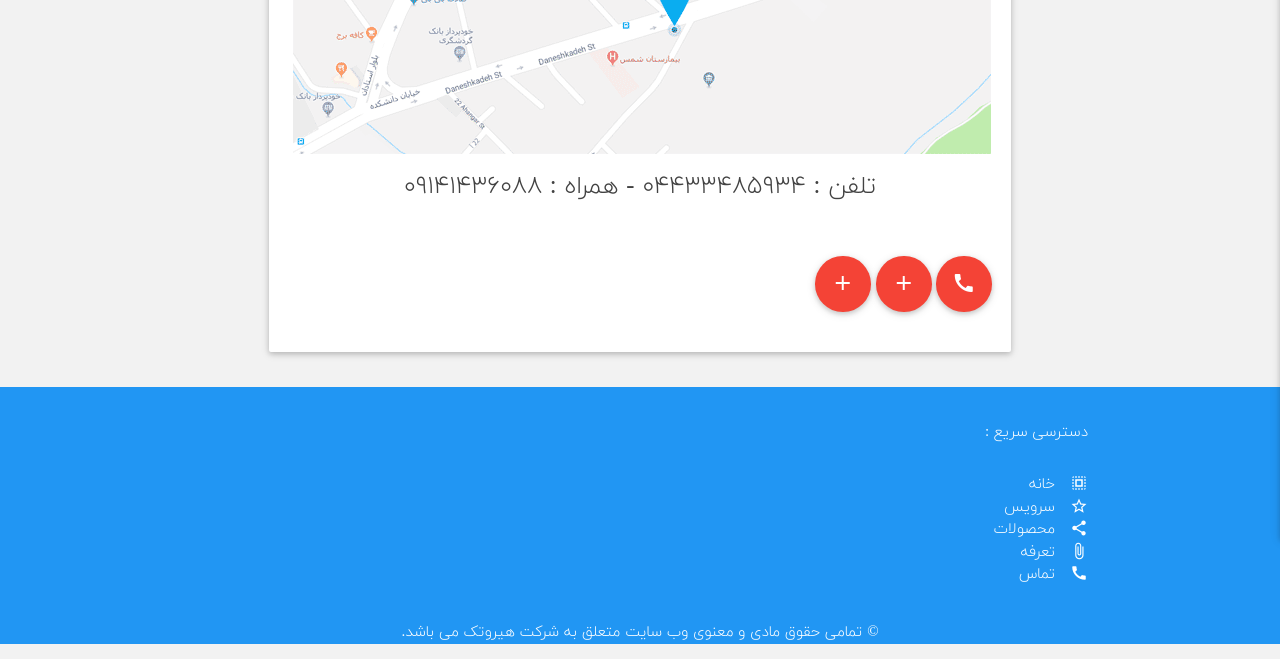
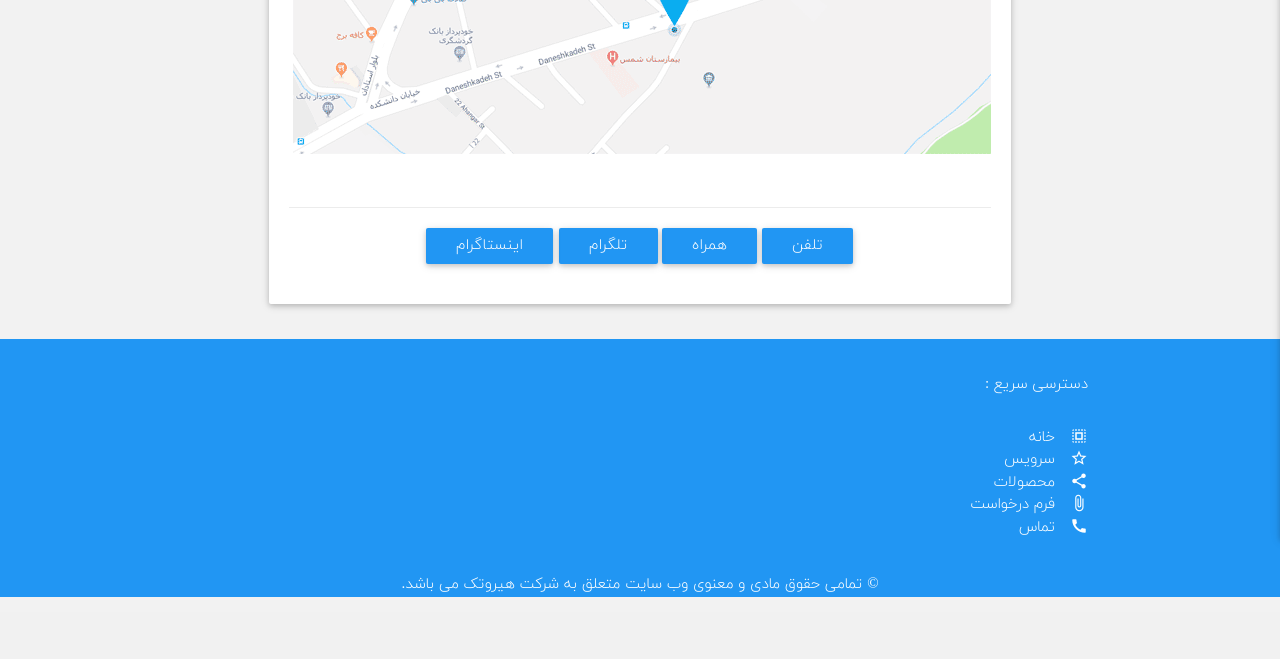
Before and after one commit to nim4karimi/herotek, a Django app: page /contact/ in a window 1280 px wide. Shown: the part 321-980 px from the top of the page. After the commit the page ends 918 px from the top, so only its background shows below. Run offline with Django 3.2, Linux system fonts and the light colour scheme; some libraries are stand-ins or nearby versions.

Commit message:
FiXedSome

```diff
--- a/app/templates/app/contact.html
+++ b/app/templates/app/contact.html
@@ -5,27 +5,17 @@
             <div class="card hoverable">
                 <div class="card-stacked ">
                     <div class="card-content ">
-                            <img class="responsive-img" src="{% static 'app/img/contact.png' %}">
+                        <img class="responsive-img" src="{% static 'app/img/contact.png' %}">
                         <br>
-                        <h5 class="grey-text text-darken-3 center-align">تلفن : ۰۴۴۳۳۴۸۵۹۳۴  -  همراه : ۰۹۱۴۱۴۳۶۰۸۸</h5>
+                        <!-- <h5 class="grey-text text-darken-3 center-align">تلفن : ۰۴۴۳۳۴۸۵۹۳۴ - همراه : ۰۹۱۴۱۴۳۶۰۸۸</h5> -->
                         <br>
                         <br>
-                        <div class="row center-align">
-                            <div class="col">
-                                    <a class="btn-floating btn-large waves-effect waves-light red"><i class="material-icons">call</i></a>
-                                    <a class="btn-floating btn-large waves-effect waves-light red"><i class="material-icons">add</i></a>
-                                    <a class="btn-floating btn-large waves-effect waves-light red"><i class="material-icons">add</i></a>
-
-                            </div>
+                        <div class="center-btn center-align card-action">
+                            <a href="tel:00984433485934" class="btn waves-effect waves-light blue white-text">تلفن</a>
+                            <a href="tel:00989141436088" class="btn waves-effect waves-light blue white-text">همراه</a>
+                            <a href="#" class="btn waves-effect waves-light blue white-text">تلگرام</a>
+                            <a href="#" class="btn waves-effect waves-light blue white-text">اینستاگرام</a>
                         </div>
-                        <!-- <div class="row">
-                            <div class="col ">
-                                <p> تلگرام</p>
-                            </div>
-                            <div class="col">
-                                <p> اینستاگرام </p>
-                            </div>
-                        </div> -->
                     </div>
                     <!-- <div class="card-action">
                         <a href="#">This is a link</a>
--- a/app/templates/app/include/_footer.html
+++ b/app/templates/app/include/_footer.html
@@ -21,8 +21,8 @@
                             <i class="material-icons right tinn">share</i> محصولات</a>
                     </li>
                     <li>
-                        <a href="{% url 'price' %}">
-                            <i class="material-icons right tinn">attach_file</i> تعرفه</a>
+                        <a href="{% url 'req' %}">
+                            <i class="material-icons right tinn">attach_file</i> فرم درخواست</a>
                     </li>
                     <li>
                         <a href="{% url 'contact' %}">
--- a/app/templates/app/include/_menu.html
+++ b/app/templates/app/include/_menu.html
@@ -4,7 +4,7 @@
   <div class="navbar-fixed">
     <nav role="navigation">
       <div class="nav-wrapper blue">
-        <a class="brand-logo left" href="#">
+        <a class="brand-logo left" href="/">
           <img src="{% static 'app/img/hero_logo.png' %}" />
         </a>
         <a class="button-collapse" href="#" data-activates="mobile-demo">
@@ -25,8 +25,8 @@
               <i class="material-icons right tinn">share</i> محصولات</a>
           </li>
           <li>
-            <a href="{% url 'price' %}">
-              <i class="material-icons right tinn">attach_file</i> تعرفه</a>
+            <a href="{% url 'req' %}">
+              <i class="material-icons right tinn">attach_file</i> فرم درخواست</a>
           </li>
           <li>
             <a href="{% url 'contact' %}">
@@ -72,7 +72,7 @@
             <a href="{% url 'product' %}"> محصولات</a>
           </li>
           <li>
-            <a href="{% url 'price' %}"> تعرفه</a>
+            <a href="{% url 'req' %}"> فرم درخواست</a>
           </li>
           <li>
             <a href="{% url 'contact' %}"> تماس</a>
--- a/app/urls.py
+++ b/app/urls.py
@@ -16,13 +16,13 @@ Including another URLconf
 from django.conf import settings
 from django.urls import re_path , path
 from django.views.static import serve
-from .views import index , service , contact , product, price
+from .views import index , service , contact , product, req
 urlpatterns = [
     path('', index),
     path('service/', service , name="service"),
     path('contact/', contact , name="contact"),
     path('product/', product , name="product"),
-    path('price/', price , name="price"),
+    path('req/', req , name="req"),
 ]
 
 
--- a/app/views.py
+++ b/app/views.py
@@ -15,5 +15,5 @@ def contact(request):
 def product(request):
     return render(request, 'app/product.html',)
 
-def price(request):
-    return render(request, 'app/price.html')
+def req(request):
+    return render(request, 'app/req.html')
--- a/herotek/settings.py
+++ b/herotek/settings.py
@@ -112,8 +112,9 @@ MEDIA_URL = '/media/'
 MEDIA_ROOT = os.path.join(BASE_DIR, 'media/')
 
 # Analytic
-# GOOGLE_ANALYTICS_PROPERTY_ID = 'UA-115020420-1'
+GOOGLE_ANALYTICS_PROPERTY_ID = 'UA-115020420-1'
 WOOPRA_DOMAIN = 'herotek.ir'
+HUBSPOT_PORTAL_ID = '4365011'
 
 
 # CaptCha xD
```
Also changed, not shown: app/templates/app/req.html (renamed from app/templates/app/price.html).
